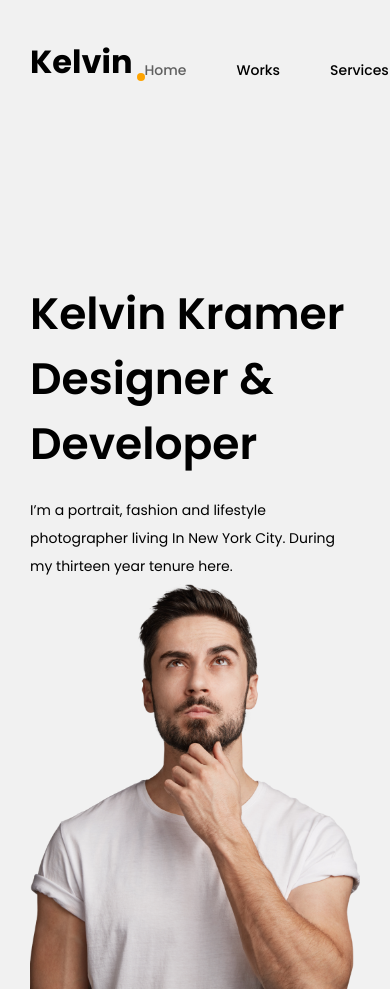
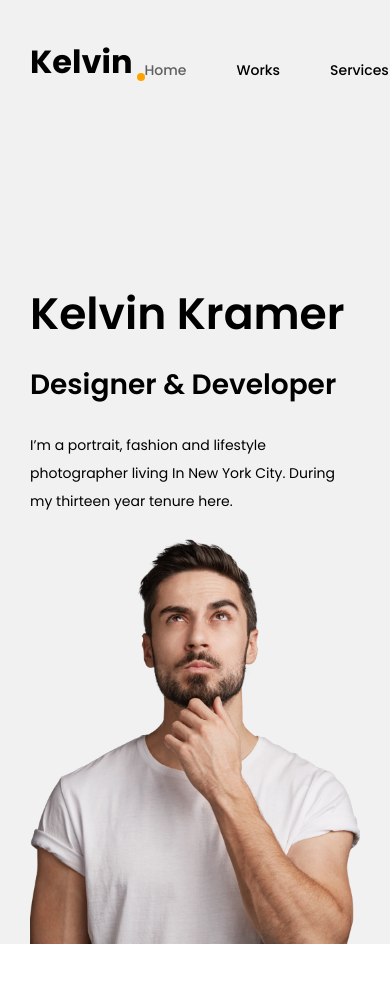
Before and after one commit to BulatKZN/Kelvin-Kramer, a website built with Parcel: page index.html in a window 390 px wide. Shown: the top 989 px of the page. Built offline with nearby package versions, Linux system fonts and the light colour scheme.

Commit message:
verstka1

```diff
--- a/css/media.css
+++ b/css/media.css
@@ -38,8 +38,13 @@
         right: 30px;
     }
 
+    .header-nav {
+        margin-bottom: 50px;
+    }
+
     .header-row {
         flex-direction: column;
+        row-gap: 20px;
     }
 
     .header-nav {
@@ -49,4 +54,18 @@
     .header-content {
         margin-top: 0;
     }
+
+    .header-img {
+        text-align: center;
+    }
 }
+
+@media (max-width: 700px) {
+    .header-heading {
+        font-size: 34px;
+    }
+
+    .header-heading span {
+        font-size: 28px;
+    }
+}
--- a/index.html
+++ b/index.html
@@ -32,7 +32,7 @@
             </div>
             <div class="header-row">
                 <div class="header-content">
-                    <h1 class="header-heading">Kelvin Kramer <br> Designer & Developer</h1>
+                    <h1 class="header-heading">Kelvin Kramer <br> <span>Designer & Developer</span></h1>
                     <p>I’m a portrait, fashion and lifestyle photographer living In New York City. During my thirteen
                         year tenure here.</p>
                 </div>
```
